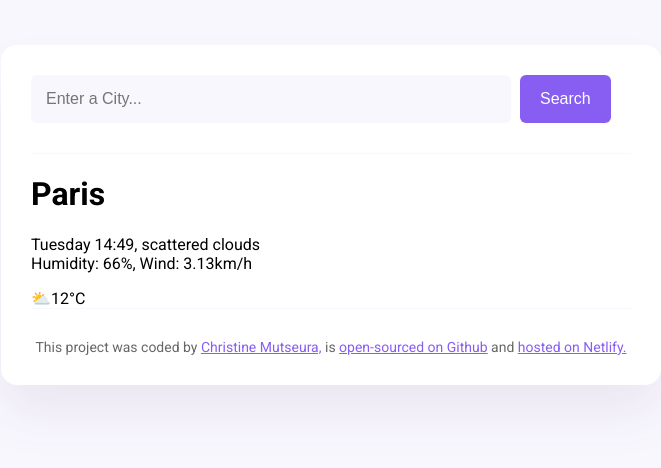
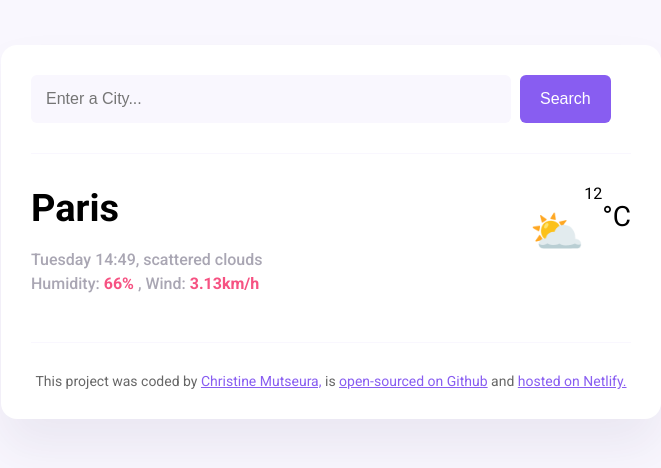
Before and after one commit to ChrissieMutt/ChristineWeatherApp, a plain HTML site: page index.html in a window 1280 px wide. Shown: the whole page, without its empty margins (309-970 px from the left). Drawn offline with Linux system fonts and the light colour scheme.

Commit message:
added basic css

```diff
--- a/index.html
+++ b/index.html
@@ -27,15 +27,21 @@
         </form>
       </header>
       <main>
-        <div>
-          <h1>Paris</h1>
-          <p>
-            Tuesday 14:49, scattered clouds
-            <br />
-            Humidity: 66%, Wind: 3.13km/h
-          </p>
+        <div class="weather-app-data">
+          <div>
+            <h1 class="weather-app-city">Paris</h1>
+            <p class="weather-app-details">
+              Tuesday 14:49, scattered clouds
+              <br />
+              Humidity: <strong>66%</strong> , Wind: <strong>3.13km/h</strong>
+            </p>
+          </div>
+          <div class="weather-app-temperature-container">
+          <div class="weather-app-temperature"></div>
+          <div class="weather-app-icon">⛅</div>
+          <div class="weather-app-temperature-value">12</div>
+        <div class="weather-app-unit">°C</div>
         </div>
-        <div>⛅12°C</div>
       </main>
       <footer>
         This project was coded by
--- a/src/style.css
+++ b/src/style.css
@@ -38,10 +38,57 @@ header {
   margin-left: 5px;
   font-size: 16px;
 }
+
+main {
+  padding: 30px 0;
+}
+
+.weather-app-city {
+  margin: 0;
+  font-size: 38px;
+  line-height: 48px;
+}
+.weather-app-details {
+  font-size: 16px;
+  color: rgba(39, 33, 66, 0.4);
+  line-height: 24px;
+  font-weight: 500;
+}
+
+.weather-app-details strong {
+  color: #f65282;
+}
+
+.weather-app-temperature-container {
+  display: flex;
+}
+
+.weather-app-temperature {
+  font-size: 88px;
+  font-weight: bold;
+  margin-left: 10px;
+}
+
+.weather-app-unit {
+  margin-top: 16px;
+  font-size: 28px;
+}
+
+.weather-app-icon {
+  font-size: 44px;
+  margin-top: 22px;
+}
+
+.weather-app-data {
+  display: flex;
+  justify-content: space-between;
+}
+
 footer {
   border-top: 1px solid #f9f7fe;
   padding: 30px 0 0 0;
   text-align: center;
   font-size: 14px;
+
   color: rgba(0, 0, 0, 0.6);
 }
```
